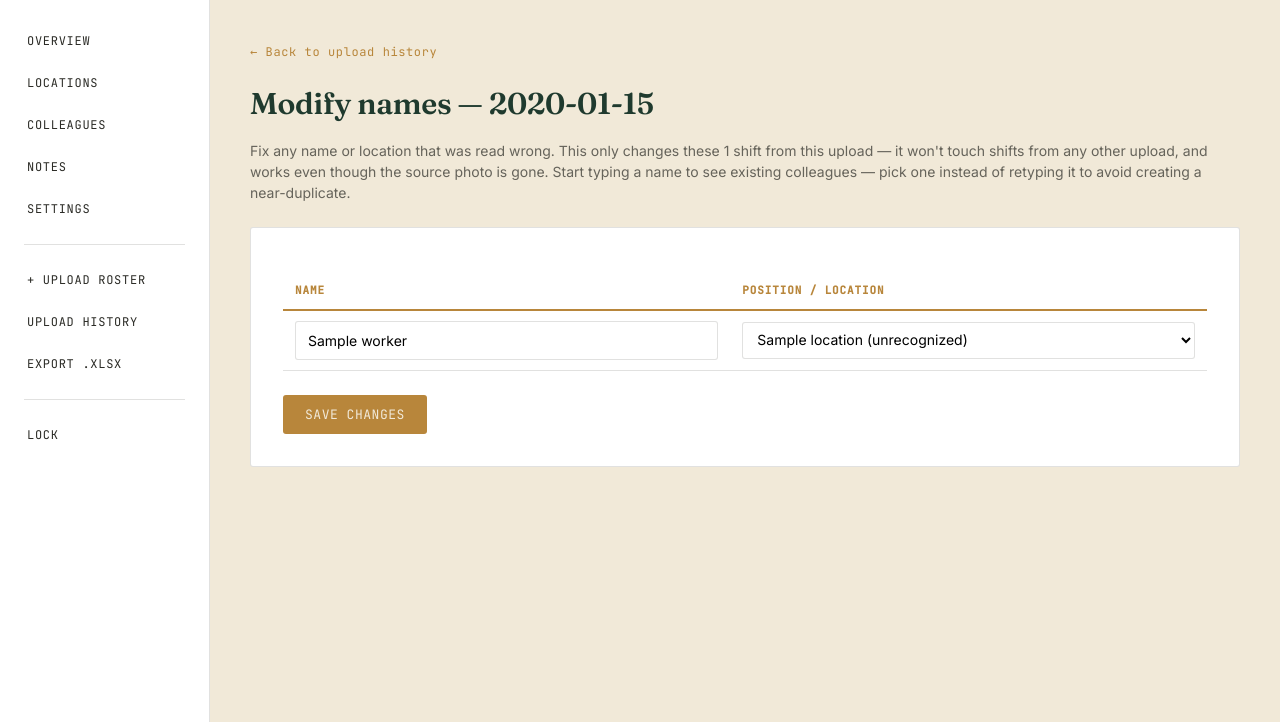
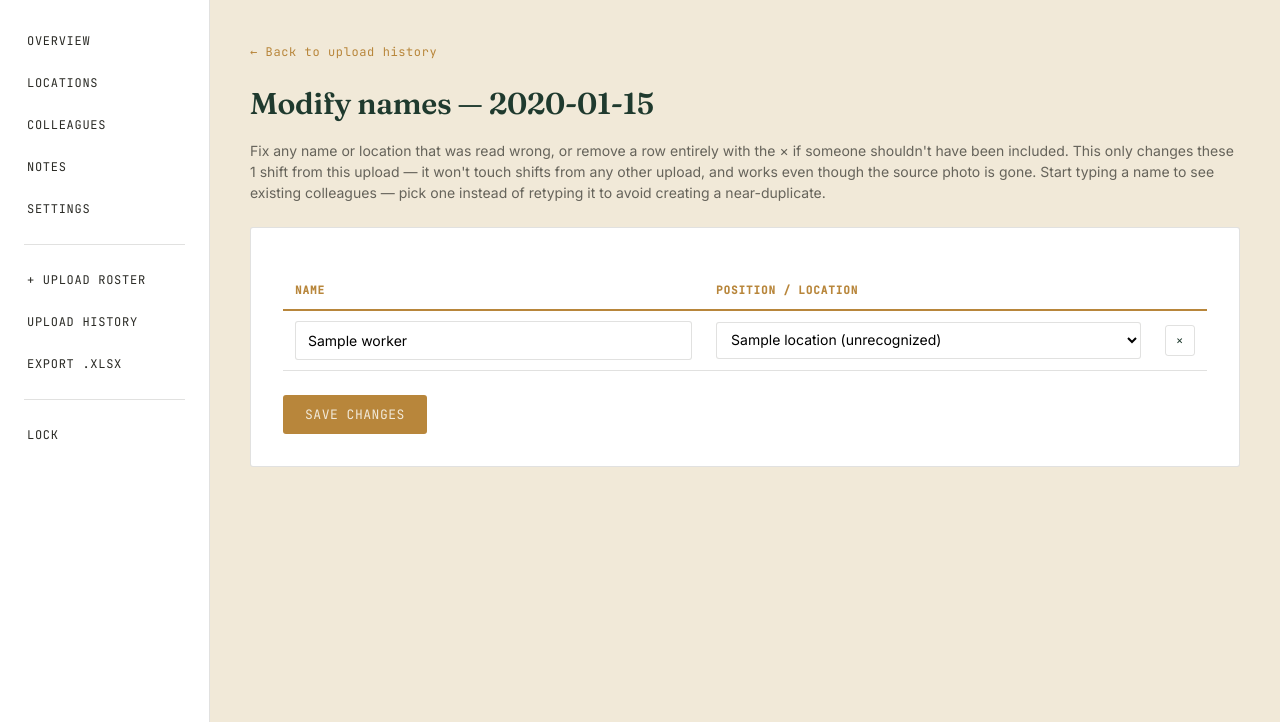
Before and after one commit to tlegrand-be/Museum, a Flask app: a page that uses templates/edit_upload.html in a window 1280 px wide. Shown: the part 99-821 px from the top of the page. Run offline with Flask 3, Linux system fonts and the light colour scheme; the visitor is signed in with stand-in values (Sample User, id 1); tables that the repository leaves empty hold one stand-in row (values such as "Sample post").

Commit message:
feat(uploads): allow removing a row entirely on the Modify screen
Modify could only rename/relocate an already-saved shift, not remove one
outright -- e.g. a colleague misread as present who wasn't there at all.
Adds a per-row x button plus a confirm-on-submit, deleting that shift (and
cleaning up any worker/location left with zero shifts, same as batch delete).

Co-Authored-By: Claude Sonnet 5 <noreply@anthropic.com>

```diff
--- a/app.py
+++ b/app.py
@@ -322,6 +322,13 @@ def edit_upload():
         shift_ids = request.form.getlist("shift_id")
         names = request.form.getlist("name")
         positions = request.form.getlist("position")
+        original_ids = request.form.getlist("original_shift_id")
+
+        # Rows the admin removed with the "x" button never get submitted as
+        # shift_id/name/position, but their id is still in original_shift_id
+        # (rendered once per row up front) -- the difference is what to delete.
+        kept_ids = {int(i) for i in shift_ids}
+        removed_ids = {int(i) for i in original_ids} - kept_ids
 
         updated = 0
         name_warnings = []
@@ -332,7 +339,12 @@ def edit_upload():
             if warning:
                 name_warnings.append(warning)
 
-        flash(f"Updated {updated} entr{'y' if updated == 1 else 'ies'}.", "success")
+        removed = sum(database.delete_shift_entry(shift_id) for shift_id in removed_ids)
+
+        msg = f"Updated {updated} entr{'y' if updated == 1 else 'ies'}."
+        if removed:
+            msg += f" Removed {removed}."
+        flash(msg, "success")
         for typed, existing in name_warnings:
             flash(
                 f'"{typed}" looks similar to existing colleague "{existing}" — '
--- a/database.py
+++ b/database.py
@@ -261,6 +261,22 @@ def update_shift_entry(shift_id, name, position):
         conn.execute("DELETE FROM locations WHERE id NOT IN (SELECT DISTINCT location_id FROM shifts)")
         conn.commit()
         return True, (name, warning) if warning else None
+    finally:
+        conn.close()
+
+
+def delete_shift_entry(shift_id):
+    """Remove a single shift row outright (e.g. someone who was misread as
+    present when they weren't there at all), used from the "Modify" screen.
+    Cleans up any worker/location left with zero shifts as a result, same as
+    delete_upload does for a whole batch."""
+    conn = get_db()
+    try:
+        cur = conn.execute("DELETE FROM shifts WHERE id = ?", (shift_id,))
+        conn.execute("DELETE FROM workers WHERE id NOT IN (SELECT DISTINCT worker_id FROM shifts)")
+        conn.execute("DELETE FROM locations WHERE id NOT IN (SELECT DISTINCT location_id FROM shifts)")
+        conn.commit()
+        return cur.rowcount
     finally:
         conn.close()
 
--- a/templates/edit_upload.html
+++ b/templates/edit_upload.html
@@ -5,7 +5,8 @@
 <a class="back-link" href="{{ url_for('uploads_page') }}">&larr; Back to upload history</a>
 <h1 style="margin-bottom: 6px;">Modify names — {{ shift_date }}</h1>
 <p style="opacity:0.7; margin-bottom: 24px; font-size: 14px;">
-  Fix any name or location that was read wrong. This only changes these
+  Fix any name or location that was read wrong, or remove a row entirely with
+  the &times; if someone shouldn't have been included. This only changes these
   {{ entries | length }} shift{{ 's' if entries | length != 1 else '' }} from this
   upload — it won't touch shifts from any other upload, and works even though
   the source photo is gone. Start typing a name to see existing colleagues —
@@ -18,18 +19,22 @@
   {% endfor %}
 </datalist>
 
-<form class="upload-form" method="post" action="{{ url_for('edit_upload') }}">
+<form class="upload-form" method="post" action="{{ url_for('edit_upload') }}" id="editUploadForm">
   <input type="hidden" name="source_image" value="{{ source_image }}">
   <input type="hidden" name="shift_date" value="{{ shift_date }}">
+  {% for e in entries %}
+  <input type="hidden" name="original_shift_id" value="{{ e.id }}">
+  {% endfor %}
 
   <table class="review-table" style="margin-top: 12px;">
     <thead>
       <tr>
         <th>Name</th>
         <th>Position / Location</th>
+        <th style="width: 40px;"></th>
       </tr>
     </thead>
-    <tbody>
+    <tbody id="editRows">
       {% for e in entries %}
       <tr>
         <td>
@@ -46,6 +51,7 @@
             {% endfor %}
           </select>
         </td>
+        <td><button type="button" class="btn ghost remove-row" style="padding: 6px 10px;">&times;</button></td>
       </tr>
       {% endfor %}
     </tbody>
@@ -53,4 +59,18 @@
 
   <button class="btn brass" type="submit" style="margin-top: 24px;">Save changes</button>
 </form>
+
+<script>
+let removedCount = 0;
+document.getElementById('editRows').addEventListener('click', e => {
+  if (!e.target.classList.contains('remove-row')) return;
+  e.target.closest('tr').remove();
+  removedCount++;
+});
+document.getElementById('editUploadForm').addEventListener('submit', e => {
+  if (removedCount > 0 && !confirm(`Remove ${removedCount} shift(s) permanently? This can't be undone.`)) {
+    e.preventDefault();
+  }
+});
+</script>
 {% endblock %}
```
